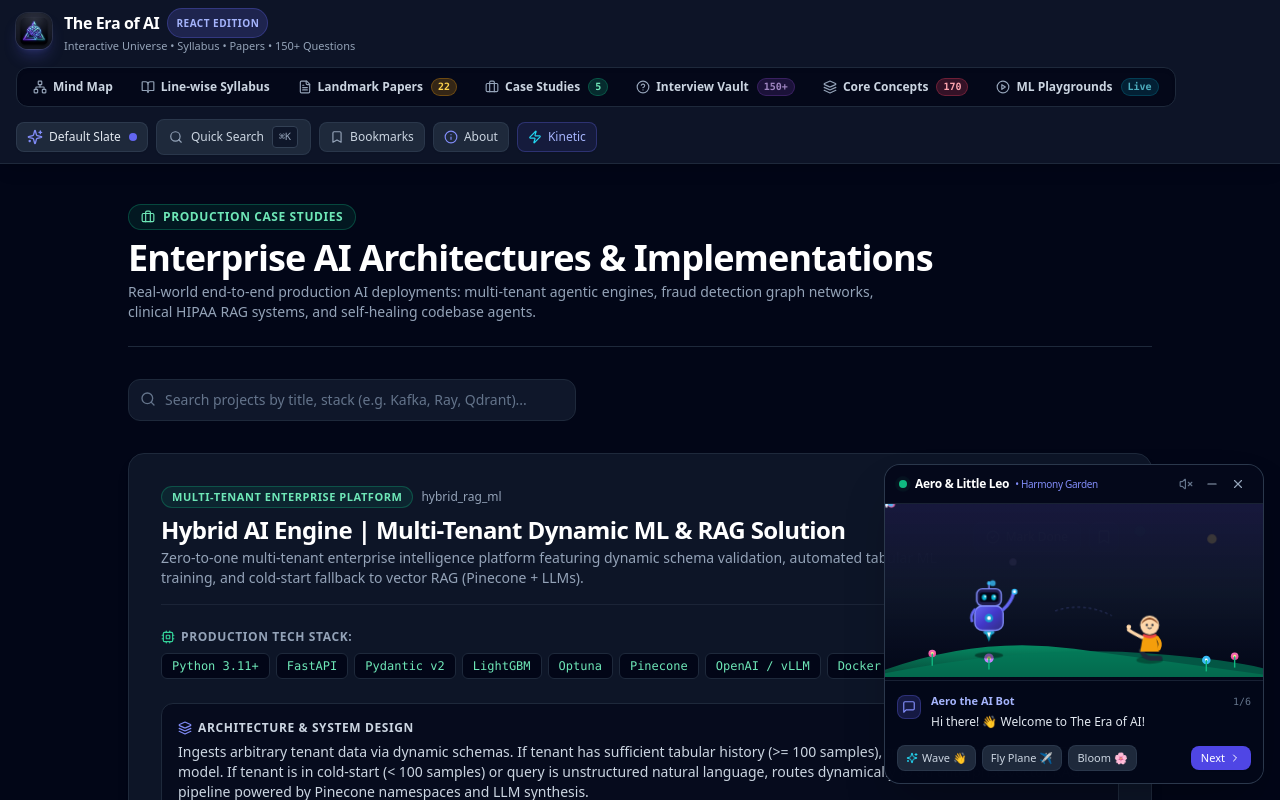
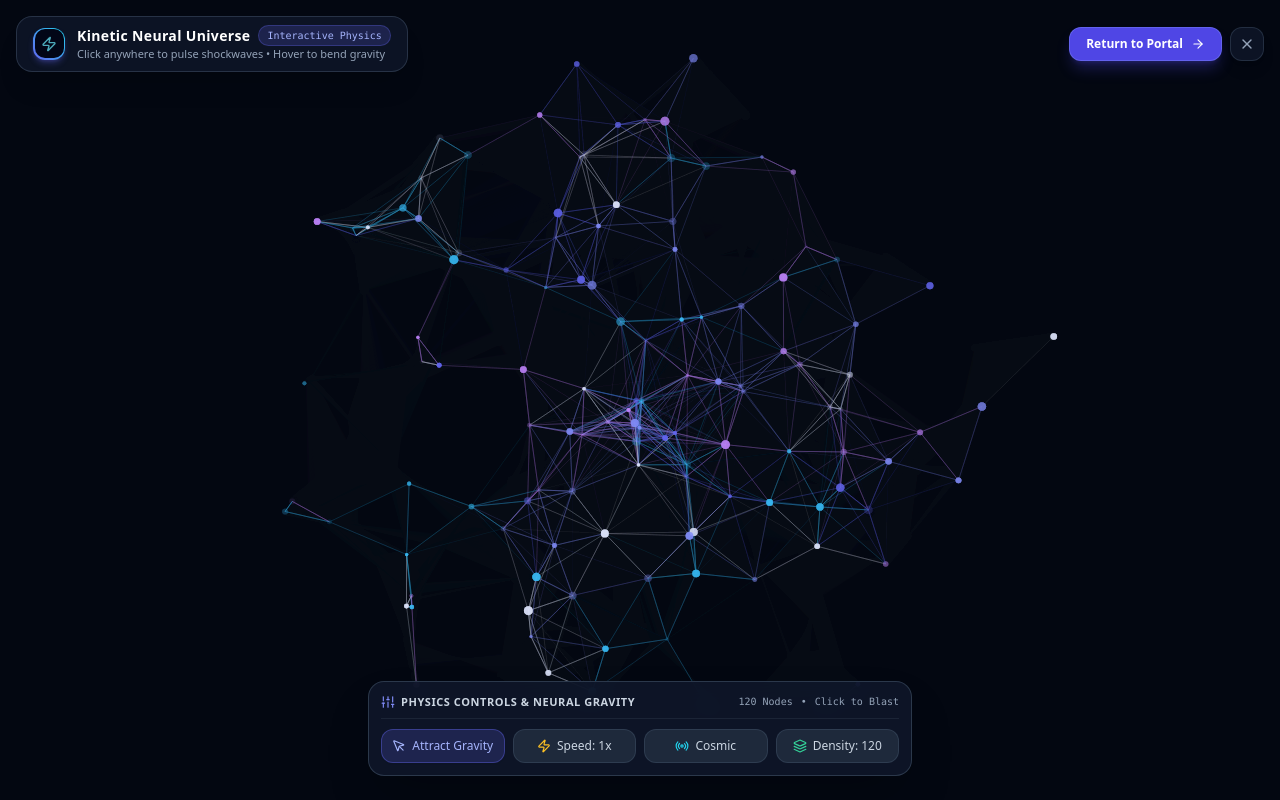
Before and after one commit to arpitsomani8/The-Era-of-AI, a React (Vite) app: page /case-studies in a window 1280 px wide. Built offline with nearby package versions, Linux system fonts and the light colour scheme.

Commit message:
fix(theme-switcher): fix left clipping bug; feat(kinetic): transform kinetic button into interactive neural physics sandbox

```diff
--- a/src/components/KineticIntro.jsx
+++ b/src/components/KineticIntro.jsx
@@ -1,13 +1,56 @@
-import React, { useEffect, useRef, useState } from 'react';
-import { Sparkles, ArrowRight, Zap } from 'lucide-react';
+import React, { useEffect, useRef, useState, useCallback } from 'react';
+import {
+  Sparkles,
+  ArrowRight,
+  Zap,
+  X,
+  Maximize2,
+  RotateCcw,
+  Compass,
+  Sliders,
+  Layers,
+  MousePointer,
+  Radio
+} from 'lucide-react';
 import { useTheme } from '../context/ThemeContext';
 
 export default function KineticIntro({ isOpen, onClose }) {
   const canvasRef = useRef(null);
   const animFrameRef = useRef(null);
-  const [progress, setProgress] = useState(0);
   const { theme } = useTheme();
 
+  // Interactive Physics State
+  const [gravityMode, setGravityMode] = useState('attract'); // 'attract' | 'repel'
+  const [speedMultiplier, setSpeedMultiplier] = useState(1);
+  const [particleCount, setParticleCount] = useState(120);
+  const [colorPalette, setColorPalette] = useState('cosmic'); // 'cosmic' | 'emerald' | 'cyber' | 'solar'
+  const [shockwaves, setShockwaves] = useState([]);
+  const [isHudVisible, setIsHudVisible] = useState(true);
+
+  // Shockwaves ref for access inside requestAnimationFrame
+  const shockwavesRef = useRef([]);
+  shockwavesRef.current = shockwaves;
+
+  const palettes = {
+    cosmic: ['#818cf8', '#38bdf8', '#c084fc', '#6366f1', '#e0e7ff'],
+    emerald: ['#10b981', '#34d399', '#059669', '#6ee7b7', '#a7f3d0'],
+    cyber: ['#ec4899', '#a855f7', '#06b6d4', '#f43f5e', '#fbcfe8'],
+    solar: ['#f59e0b', '#fbbf24', '#f97316', '#ef4444', '#fef08a']
+  };
+
+  // Close on ESC key
+  useEffect(() => {
+    if (!isOpen) return;
+    const handleKeyDown = (e) => {
+      if (e.key === 'Escape') {
+        onClose();
+      }
+    };
+    window.addEventListener('keydown', handleKeyDown);
+    return () => window.removeEventListener('keydown', handleKeyDown);
+  }, [isOpen, onClose]);
+
+  // Main Canvas Simulation Engine
   useEffect(() => {
     if (!isOpen) return;
 
@@ -34,130 +77,154 @@ export default function KineticIntro({ isOpen, onClose }) {
     const handleMouseLeave = () => {
       mouse.active = false;
     };
+    const handleClick = (e) => {
+      // Spawn expanding shockwave ring on click
+      setShockwaves((prev) => [
+        ...prev.slice(-4), // keep up to 5 concurrent shockwaves
+        {
+          x: e.clientX,
+          y: e.clientY,
+          radius: 10,
+          maxRadius: Math.max(width, height) * 0.45,
+          alpha: 0.9,
+          growthRate: 8 * speedMultiplier
+        }
+      ]);
+    };
+
     window.addEventListener('mousemove', handleMouseMove);
     window.addEventListener('mouseleave', handleMouseLeave);
+    window.addEventListener('click', handleClick);
 
-    // Particle setup
-    const particleCount = Math.min(100, Math.floor((width * height) / 14000));
+    // Initialize Particles
+    const activeColors = palettes[colorPalette] || palettes.cosmic;
+    const count = particleCount;
     const particles = [];
     const centerX = width / 2;
     const centerY = height / 2;
 
-    const colors = theme === 'metallic-green'
-      ? ['#10b981', '#34d399', '#059669', '#6ee7b7']
-      : theme === 'bright'
-      ? ['#6366f1', '#3b82f6', '#ec4899', '#8b5cf6']
-      : ['#818cf8', '#38bdf8', '#c084fc', '#f472b6'];
-
-    for (let i = 0; i < particleCount; i++) {
+    for (let i = 0; i < count; i++) {
       const angle = Math.random() * Math.PI * 2;
-      const speed = 1.5 + Math.random() * 4.5;
+      const dist = 30 + Math.random() * (Math.min(width, height) * 0.4);
+      const speed = (0.8 + Math.random() * 2.2) * speedMultiplier;
       particles.push({
-        x: centerX + (Math.random() - 0.5) * 50,
-        y: centerY + (Math.random() - 0.5) * 50,
-        vx: Math.cos(angle) * speed,
-        vy: Math.sin(angle) * speed,
-        radius: 1.5 + Math.random() * 2.5,
-        color: colors[Math.floor(Math.random() * colors.length)],
-        alpha: 0.2 + Math.random() * 0.8,
+        x: centerX + Math.cos(angle) * dist,
+        y: centerY + Math.sin(angle) * dist,
+        vx: (Math.random() - 0.5) * speed,
+        vy: (Math.random() - 0.5) * speed,
+        radius: 1.5 + Math.random() * 3,
+        color: activeColors[Math.floor(Math.random() * activeColors.length)],
+        alpha: 0.3 + Math.random() * 0.7,
         pulseSpeed: 0.02 + Math.random() * 0.04,
         pulse: Math.random() * Math.PI
       });
     }
 
-    let startTime = Date.now();
-    const duration = 2400; // 2.4 seconds
-
     const render = () => {
-      const elapsed = Date.now() - startTime;
-      const currentProgress = Math.min(100, Math.floor((elapsed / duration) * 100));
-      setProgress(currentProgress);
-
-      ctx.fillStyle = theme === 'bright' ? 'rgba(248, 250, 252, 0.25)' : 'rgba(9, 13, 22, 0.25)';
+      // Subtle trail fade effect
+      ctx.fillStyle = 'rgba(6, 9, 18, 0.22)';
       ctx.fillRect(0, 0, width, height);
 
-      // Kinetic Center shockwave
-      const waveRadius = (elapsed * 0.45) % (Math.max(width, height) * 0.6);
+      // Render Active Shockwaves
+      setShockwaves((prevWaves) => {
+        const nextWaves = [];
+        for (const wave of prevWaves) {
+          wave.radius += 6 * speedMultiplier;
+          wave.alpha *= 0.96;
+
+          if (wave.alpha > 0.02 && wave.radius < wave.maxRadius) {
             ctx.beginPath();
-      ctx.arc(centerX, centerY, waveRadius, 0, Math.PI * 2);
-      ctx.strokeStyle = theme === 'metallic-green' ? 'rgba(16, 185, 129, 0.15)' : 'rgba(99, 102, 241, 0.15)';
-      ctx.lineWidth = 2;
+            ctx.arc(wave.x, wave.y, wave.radius, 0, Math.PI * 2);
+            ctx.strokeStyle = activeColors[0];
+            ctx.lineWidth = 2.5 * wave.alpha;
+            ctx.globalAlpha = wave.alpha;
             ctx.stroke();
 
-      // Secondary rotating kinetic rings
-      const rotAngle = elapsed * 0.0015;
-      ctx.save();
-      ctx.translate(centerX, centerY);
-      ctx.rotate(rotAngle);
-      ctx.beginPath();
-      ctx.arc(0, 0, 90, 0, Math.PI * 1.5);
-      ctx.strokeStyle = theme === 'metallic-green' ? '#34d399' : '#818cf8';
-      ctx.lineWidth = 1.5;
-      ctx.stroke();
+            // Repel particles caught in shockwave
+            for (const p of particles) {
+              const dx = p.x - wave.x;
+              const dy = p.y - wave.y;
+              const dist = Math.sqrt(dx * dx + dy * dy);
+              if (Math.abs(dist - wave.radius) < 35) {
+                const blastForce = 3 * wave.alpha * speedMultiplier;
+                p.vx += (dx / (dist || 1)) * blastForce;
+                p.vy += (dy / (dist || 1)) * blastForce;
+              }
+            }
 
-      ctx.rotate(-rotAngle * 2.2);
-      ctx.beginPath();
-      ctx.arc(0, 0, 140, 0, Math.PI);
-      ctx.strokeStyle = theme === 'metallic-green' ? '#059669' : '#c084fc';
-      ctx.lineWidth = 1;
-      ctx.stroke();
-      ctx.restore();
+            nextWaves.push(wave);
+          }
+        }
+        return nextWaves;
+      });
 
-      // Update and draw kinetic particles
+      // Update & Draw Particles
       for (let i = 0; i < particles.length; i++) {
         const p = particles[i];
-        p.x += p.vx;
-        // Mouse gravitational attraction
+
+        // Apply Velocity with speed multiplier
+        p.x += p.vx * speedMultiplier;
+        p.y += p.vy * speedMultiplier;
+
+        // Mouse Gravitational Interaction
         if (mouse.active) {
           const mdx = mouse.x - p.x;
           const mdy = mouse.y - p.y;
           const mDist = Math.sqrt(mdx * mdx + mdy * mdy);
-          if (mDist < 180 && mDist > 5) {
-            const pullForce = (1 - mDist / 180) * 0.4;
+
+          if (mDist < 240 && mDist > 8) {
+            const forceSign = gravityMode === 'attract' ? 1 : -1;
+            const pullForce = (1 - mDist / 240) * 0.45 * forceSign * speedMultiplier;
             p.vx += (mdx / mDist) * pullForce;
             p.vy += (mdy / mDist) * pullForce;
 
-            // Draw synaptic beam to cursor
+            // Render glowing synaptic beam to cursor if nearby
+            if (mDist < 160) {
               ctx.beginPath();
               ctx.moveTo(p.x, p.y);
               ctx.lineTo(mouse.x, mouse.y);
-            ctx.strokeStyle = theme === 'metallic-green' ? '#34d399' : '#38bdf8';
-            ctx.globalAlpha = (1 - mDist / 180) * 0.5;
+              ctx.strokeStyle = p.color;
+              ctx.globalAlpha = (1 - mDist / 160) * 0.45;
               ctx.lineWidth = 1;
               ctx.stroke();
             }
           }
+        }
 
-        // Gravitational drag toward expanding perimeter
-        p.vx *= 0.98;
-        p.vy *= 0.98;
+        // Natural friction/drag
+        p.vx *= 0.985;
+        p.vy *= 0.985;
 
-        // Bounce from walls
-        if (p.x < 0 || p.x > width) p.vx *= -1;
-        if (p.y < 0 || p.y > height) p.vy *= -1;
+        // Bounce gently off screen boundaries
+        if (p.x < 10) { p.x = 10; p.vx = Math.abs(p.vx); }
+        if (p.x > width - 10) { p.x = width - 10; p.vx = -Math.abs(p.vx); }
+        if (p.y < 10) { p.y = 10; p.vy = Math.abs(p.vy); }
+        if (p.y > height - 10) { p.y = height - 10; p.vy = -Math.abs(p.vy); }
 
+        // Particle Glow Pulse
         p.pulse += p.pulseSpeed;
-        const currentAlpha = 0.3 + 0.5 * Math.sin(p.pulse);
+        const currentAlpha = 0.35 + 0.45 * Math.sin(p.pulse);
 
         ctx.beginPath();
         ctx.arc(p.x, p.y, p.radius, 0, Math.PI * 2);
         ctx.fillStyle = p.color;
-        ctx.globalAlpha = Math.max(0.1, currentAlpha);
+        ctx.globalAlpha = currentAlpha;
         ctx.fill();
 
-        // Connect nearby kinetic particles with glowing lines
+        // Connect nearby particles with synaptic neural links
         for (let j = i + 1; j < particles.length; j++) {
           const p2 = particles[j];
           const dx = p.x - p2.x;
           const dy = p.y - p2.y;
-          const dist = Math.sqrt(dx * dx + dy * dy);
+          const distSq = dx * dx + dy * dy;
 
-          if (dist < 110) {
+          if (distSq < 110 * 110) {
+            const dist = Math.sqrt(distSq);
             ctx.beginPath();
             ctx.moveTo(p.x, p.y);
             ctx.lineTo(p2.x, p2.y);
             ctx.strokeStyle = p.color;
-            ctx.globalAlpha = (1 - dist / 110) * 0.35;
+            ctx.globalAlpha = (1 - dist / 110) * 0.32;
             ctx.lineWidth = 0.8;
             ctx.stroke();
           }
@@ -165,14 +232,7 @@ export default function KineticIntro({ isOpen, onClose }) {
       }
       ctx.globalAlpha = 1.0;
 
-      if (currentProgress < 100) {
       animFrameRef.current = requestAnimationFrame(render);
-      } else {
-        // Automatically complete and close after small delay
-        setTimeout(() => {
-          onClose();
-        }, 300);
-      }
     };
 
     render();
@@ -181,79 +241,138 @@ export default function KineticIntro({ isOpen, onClose }) {
       window.removeEventListener('resize', handleResize);
       window.removeEventListener('mousemove', handleMouseMove);
       window.removeEventListener('mouseleave', handleMouseLeave);
+      window.removeEventListener('click', handleClick);
       if (animFrameRef.current) {
         cancelAnimationFrame(animFrameRef.current);
       }
     };
-  }, [isOpen, onClose, theme]);
+  }, [isOpen, colorPalette, gravityMode, speedMultiplier, particleCount]);
 
   if (!isOpen) return null;
 
   return (
-    <div className="fixed inset-0 z-50 flex items-center justify-center overflow-hidden bg-slate-950 transition-opacity duration-700 animate-fadeIn">
-      {/* Background Kinetic Canvas */}
-      <canvas ref={canvasRef} className="absolute inset-0 w-full h-full block" />
+    <div className="fixed inset-0 z-50 overflow-hidden bg-slate-950/95 backdrop-blur select-none">
+      {/* Simulation Canvas */}
+      <canvas ref={canvasRef} className="absolute inset-0 w-full h-full block cursor-crosshair" />
 
-      {/* Kinetic Foreground Elements */}
-      <div className="relative z-10 flex flex-col items-center justify-center text-center px-4 max-w-lg select-none">
-        {/* Animated Quantum Core Badge */}
-        <div className="relative mb-6">
-          <div className="w-20 h-20 rounded-2xl bg-gradient-to-tr from-indigo-600 via-purple-600 to-cyan-400 p-[2px] shadow-2xl shadow-indigo-500/50 animate-pulse">
-            <div className="w-full h-full bg-slate-950 rounded-2xl flex items-center justify-center overflow-hidden">
-              <img
-                src={`${import.meta.env.BASE_URL}logo.png`}
-                alt="The Era of AI Emblem"
-                className="w-14 h-14 object-cover animate-spin-slow"
-                style={{ animationDuration: '16s' }}
-              />
+      {/* Top Header Controls Bar */}
+      <div className="absolute top-4 left-4 right-4 z-20 flex items-center justify-between pointer-events-none">
+        {/* Left Branding */}
+        <div className="flex items-center gap-3 pointer-events-auto bg-slate-900/80 backdrop-blur-md border border-slate-700/70 px-4 py-2 rounded-2xl shadow-xl">
+          <div className="w-8 h-8 rounded-xl bg-gradient-to-tr from-indigo-500 to-cyan-400 p-[1.5px] shadow-md shadow-indigo-500/30">
+            <div className="w-full h-full bg-slate-950 rounded-[10px] flex items-center justify-center">
+              <Zap className="w-4 h-4 text-cyan-300 animate-pulse" />
             </div>
           </div>
-          {/* Radial pulse rings */}
-          <div className="absolute -inset-4 rounded-full border border-indigo-500/20 animate-ping opacity-30 pointer-events-none" />
+          <div>
+            <div className="flex items-center gap-2">
+              <h2 className="text-xs sm:text-sm font-bold text-white tracking-wide">
+                Kinetic Neural Universe
+              </h2>
+              <span className="text-[10px] px-2 py-0.5 rounded-full bg-indigo-500/20 text-indigo-300 border border-indigo-500/30 font-mono">
+                Interactive Physics
+              </span>
             </div>
-
-        {/* Cinematic Title Reveal */}
-        <div className="space-y-2 mb-6">
-          <div className="inline-flex items-center gap-2 px-3 py-1 rounded-full bg-indigo-500/20 text-indigo-300 border border-indigo-500/30 text-xs font-semibold tracking-widest uppercase">
-            <Sparkles className="w-3.5 h-3.5 text-cyan-400 animate-bounce" />
-            <span>Kinetic Knowledge Engine</span>
-          </div>
-
-          <h1 className="text-3xl sm:text-5xl font-black text-transparent bg-clip-text bg-gradient-to-r from-white via-indigo-200 to-cyan-400 tracking-tight drop-shadow-lg">
-            The Era of AI
-          </h1>
-
-          <p className="text-xs sm:text-sm text-slate-300 tracking-wide font-light max-w-md">
-            Connecting 41 Neural Nodes, 34 Curricula Tracks, and Landmark Research
+            <p className="text-[11px] text-slate-400 hidden sm:block">
+              Click anywhere to pulse shockwaves • Hover to bend gravity
             </p>
-        </div>
-
-        {/* Progress Bar & Indicators */}
-        <div className="w-64 sm:w-80 space-y-2">
-          <div className="h-1.5 w-full bg-slate-900 border border-slate-800 rounded-full overflow-hidden p-[1px]">
-            <div
-              className="h-full bg-gradient-to-r from-indigo-500 via-purple-500 to-cyan-400 rounded-full transition-all duration-100 ease-out shadow-lg shadow-indigo-500/50"
-              style={{ width: `${progress}%` }}
-            />
-          </div>
-
-          <div className="flex items-center justify-between text-[11px] font-mono text-slate-400">
-            <span className="flex items-center gap-1.5">
-              <Zap className="w-3 h-3 text-amber-400 animate-pulse" />
-              <span>Synaptic Graph Online</span>
-            </span>
-            <span className="text-indigo-400 font-semibold">{progress}%</span>
           </div>
         </div>
 
-        {/* Direct Skip Button */}
+        {/* Right Close & Return Button */}
+        <div className="flex items-center gap-2 pointer-events-auto">
           <button
             onClick={onClose}
-          className="mt-8 px-5 py-2 rounded-xl bg-slate-900/80 hover:bg-indigo-600/30 text-slate-300 hover:text-white border border-slate-700/60 hover:border-indigo-500/50 text-xs font-medium transition flex items-center gap-2 group shadow-lg backdrop-blur"
+            className="px-4 py-2 rounded-xl bg-indigo-600 hover:bg-indigo-500 text-white border border-indigo-400/40 text-xs font-semibold shadow-lg shadow-indigo-600/30 transition flex items-center gap-2 group"
+            title="Return to The Era of AI portal (or press ESC)"
           >
-          <span>Enter Master Universe</span>
-          <ArrowRight className="w-3.5 h-3.5 group-hover:translate-x-1 transition-transform text-indigo-400" />
+            <span>Return to Portal</span>
+            <ArrowRight className="w-3.5 h-3.5 group-hover:translate-x-1 transition-transform" />
           </button>
+
+          <button
+            onClick={onClose}
+            className="p-2 rounded-xl bg-slate-900/80 hover:bg-slate-800 text-slate-400 hover:text-white border border-slate-700/60 shadow-lg transition"
+            title="Close (ESC)"
+          >
+            <X className="w-4 h-4" />
+          </button>
+        </div>
+      </div>
+
+      {/* Floating Physics Controls HUD (Bottom Bar) */}
+      <div className="absolute bottom-6 left-1/2 -translate-x-1/2 z-20 w-full max-w-xl px-4 pointer-events-auto">
+        <div className="bg-slate-900/90 backdrop-blur-md border border-slate-700/80 rounded-2xl p-3 shadow-2xl space-y-2.5">
+          <div className="flex items-center justify-between text-xs pb-2 border-b border-slate-800/80">
+            <span className="font-semibold text-slate-300 flex items-center gap-1.5 uppercase tracking-wider text-[11px]">
+              <Sliders className="w-3.5 h-3.5 text-indigo-400" />
+              Physics Controls & Neural Gravity
+            </span>
+            <div className="flex items-center gap-2 text-[10px] font-mono text-slate-400">
+              <span>{particleCount} Nodes</span>
+              <span>&bull;</span>
+              <span>Click to Blast</span>
+            </div>
+          </div>
+
+          <div className="grid grid-cols-2 sm:grid-cols-4 gap-2 text-xs">
+            {/* Gravity Mode Toggle */}
+            <button
+              onClick={() => setGravityMode(gravityMode === 'attract' ? 'repel' : 'attract')}
+              className={`p-2 rounded-xl border font-medium flex items-center justify-center gap-1.5 transition ${
+                gravityMode === 'attract'
+                  ? 'bg-indigo-500/20 text-indigo-300 border-indigo-500/40 shadow-sm'
+                  : 'bg-rose-500/20 text-rose-300 border-rose-500/40 shadow-sm'
+              }`}
+              title="Toggle between gravitational attraction and repulsion"
+            >
+              <MousePointer className="w-3.5 h-3.5" />
+              <span>{gravityMode === 'attract' ? 'Attract Gravity' : 'Repel Shield'}</span>
+            </button>
+
+            {/* Speed Multiplier */}
+            <button
+              onClick={() => {
+                if (speedMultiplier === 0.5) setSpeedMultiplier(1);
+                else if (speedMultiplier === 1) setSpeedMultiplier(2);
+                else setSpeedMultiplier(0.5);
+              }}
+              className="p-2 rounded-xl bg-slate-800 hover:bg-slate-750 text-slate-300 border border-slate-700/80 font-medium flex items-center justify-center gap-1.5 transition"
+              title="Toggle particle speed multiplier"
+            >
+              <Zap className="w-3.5 h-3.5 text-amber-400" />
+              <span>Speed: {speedMultiplier}x</span>
+            </button>
+
+            {/* Palette Selector */}
+            <button
+              onClick={() => {
+                const keys = ['cosmic', 'emerald', 'cyber', 'solar'];
+                const nextIdx = (keys.indexOf(colorPalette) + 1) % keys.length;
+                setColorPalette(keys[nextIdx]);
+              }}
+              className="p-2 rounded-xl bg-slate-800 hover:bg-slate-750 text-slate-300 border border-slate-700/80 font-medium flex items-center justify-center gap-1.5 transition capitalize"
+              title="Cycle color spectrum"
+            >
+              <Radio className="w-3.5 h-3.5 text-cyan-400" />
+              <span>{colorPalette}</span>
+            </button>
+
+            {/* Particle Density */}
+            <button
+              onClick={() => {
+                if (particleCount === 80) setParticleCount(140);
+                else if (particleCount === 140) setParticleCount(200);
+                else setParticleCount(80);
+              }}
+              className="p-2 rounded-xl bg-slate-800 hover:bg-slate-750 text-slate-300 border border-slate-700/80 font-medium flex items-center justify-center gap-1.5 transition"
+              title="Change number of active synaptic nodes"
+            >
+              <Layers className="w-3.5 h-3.5 text-emerald-400" />
+              <span>Density: {particleCount}</span>
+            </button>
+          </div>
+        </div>
       </div>
     </div>
   );
--- a/src/components/Navbar.jsx
+++ b/src/components/Navbar.jsx
@@ -208,10 +208,10 @@ export default function Navbar({ onOpenSearch, onOpenAbout, onOpenKinetic, onOpe
           onClick={onOpenKinetic}
           id="navbar-kinetic-btn"
           className="p-1.5 px-2.5 rounded-lg bg-indigo-500/10 hover:bg-indigo-500/25 text-indigo-300 hover:text-white border border-indigo-500/30 transition flex items-center gap-1.5 text-xs font-medium shadow-sm group"
-          title="Replay Kinetic Universe Visualization"
+          title="Interactive Kinetic Neural Universe & Particle Sandbox"
         >
           <Zap className="w-3.5 h-3.5 text-cyan-400 group-hover:scale-110 transition-transform" />
-          <span className="hidden xl:inline">Kinetic</span>
+          <span className="hidden xl:inline">Kinetic Universe</span>
         </button>
 
         {(location.pathname === '/syllabus' || location.pathname === '/papers') && (
```
Also changed, not shown: src/components/ThemeSwitcher.jsx (+20 -1 lines). Lines whose indentation alone changed are shown as unchanged.
